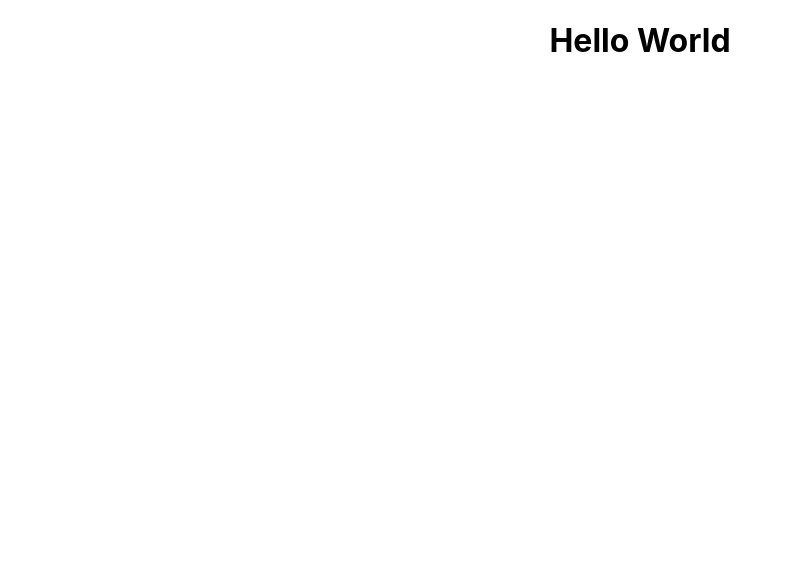
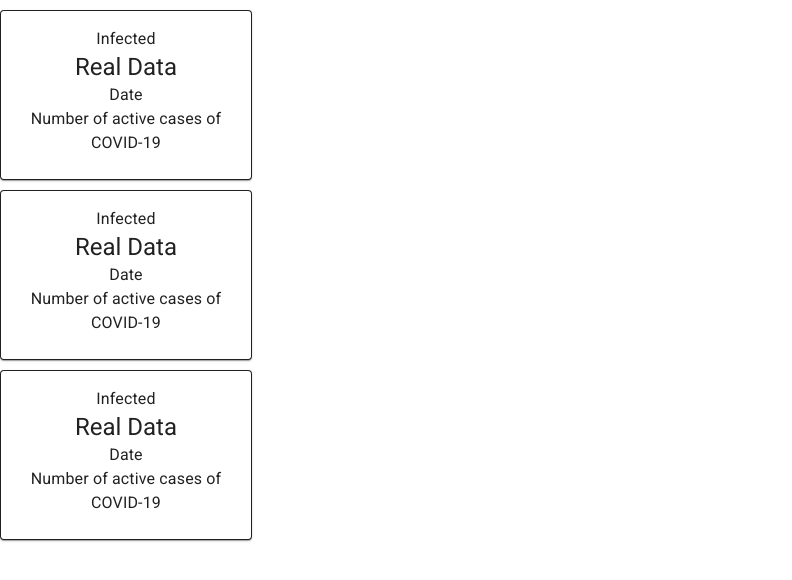
Before and after one commit to TalhaAhmedAI/covid19-tracker-app, a React (Create React App) app: page / in a window 1280 px wide. Shown: the top 580 px of the page, without its empty margins (0-792 px from the left). Built offline with nearby package versions, Linux system fonts and the light colour scheme.

Commit message:
update app
added material-ui links to index.html, created cards component, cards.css and modified App.js

```diff
--- a/public/index.html
+++ b/public/index.html
@@ -25,6 +25,15 @@
       Learn how to configure a non-root public URL by running `npm run build`.
     -->
     <title>React App</title>
+
+    <link
+      rel="stylesheet"
+      href="https://fonts.googleapis.com/css?family=Roboto:300,400,500,700&display=swap"
+    />
+    <link
+      rel="stylesheet"
+      href="https://fonts.googleapis.com/icon?family=Material+Icons"
+    />
   </head>
   <body>
     <noscript>You need to enable JavaScript to run this app.</noscript>
--- a/src/App.js
+++ b/src/App.js
@@ -1,10 +1,11 @@
 import React from "react";
 import "./App.css";
+import Cards from "./components/cards/cards";
 
 function App() {
   return (
     <div className="App">
-      <h1>Hello World</h1>
+      <Cards />
     </div>
   );
 }
--- /dev/null
+++ b/src/components/cards/cards.css
@@ -0,0 +1,7 @@
+.card {
+  display: flex;
+  flex-direction: row;
+  max-width: 250px;
+  margin-top: 10px;
+  border: 1px solid;
+}
--- /dev/null
+++ b/src/components/cards/cards.js
@@ -0,0 +1,42 @@
+import React from "react";
+import { Card, Typography, CardContent } from "@material-ui/core";
+import styles from "./cards.css";
+
+const Cards = () => {
+  return (
+    <div>
+      <Card className="card">
+        <CardContent>
+          <Typography>Infected</Typography>
+          <Typography variant="h5" component="h2">
+            Real Data
+          </Typography>
+          <Typography>Date</Typography>
+          <Typography>Number of active cases of COVID-19</Typography>
+        </CardContent>
+      </Card>
+      <Card className="card">
+        <CardContent>
+          <Typography>Infected</Typography>
+          <Typography variant="h5" component="h2">
+            Real Data
+          </Typography>
+          <Typography>Date</Typography>
+          <Typography>Number of active cases of COVID-19</Typography>
+        </CardContent>
+      </Card>
+      <Card className="card">
+        <CardContent>
+          <Typography>Infected</Typography>
+          <Typography variant="h5" component="h2">
+            Real Data
+          </Typography>
+          <Typography>Date</Typography>
+          <Typography>Number of active cases of COVID-19</Typography>
+        </CardContent>
+      </Card>
+    </div>
+  );
+};
+
+export default Cards;
```
